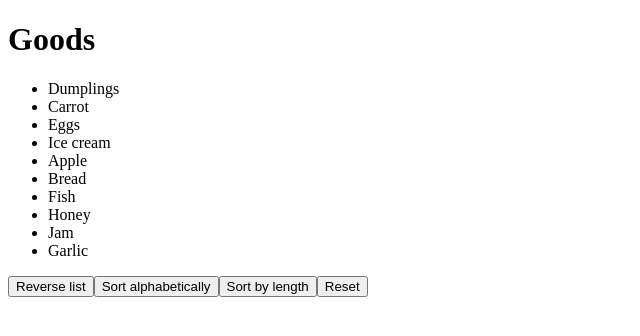
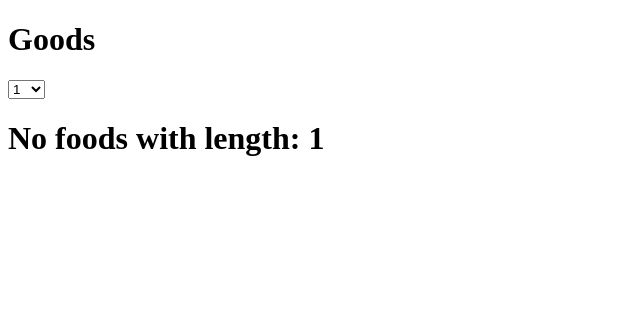
Before and after one commit to mate-academy/react_list-of-goods, a React (Create React App) app: page / in a window 1280 px wide. Both pictures are taken after a click on the button "Start". Shown: the top 336 px of the page, without its empty margins (0-640 px from the left). Built offline with nearby package versions, Linux system fonts and the light colour scheme.

Commit message:
Solved additional task

```diff
--- a/src/App.tsx
+++ b/src/App.tsx
@@ -15,14 +15,16 @@ const goodsFromServer: string[] = [
   'Garlic',
 ];
 
+const selectOptions: number[] = [1, 2, 3, 4, 5, 6, 7, 8, 9, 10];
+
 interface State {
-  goods: string[],
+  goodLength: number,
   isShowList: boolean;
 }
 
 class App extends React.Component<{}, State> {
   state: State = {
-    goods: goodsFromServer,
+    goodLength: 1,
     isShowList: false,
   };
 
@@ -30,41 +32,40 @@ class App extends React.Component<{}, State> {
     this.setState({ isShowList: true });
   };
 
-  reverseList = () => {
-    this.setState(state => ({
-      goods: [...state.goods].reverse(),
-    }));
-  };
+  handleControl = (event: any) => {
+    const { value } = event.target;
 
-  sortListByAlphabetically = () => {
-    this.setState(state => ({
-      goods: [...state.goods].sort(),
-    }));
-  };
-
-  sortListByLength = () => {
-    this.setState(state => ({
-      goods: [...state.goods]
-        .sort((prevGood, nextGood) => prevGood.length - nextGood.length),
-    }));
-  };
-
-  reset = () => {
     this.setState({
-      goods: [...goodsFromServer],
+      goodLength: value,
     });
   };
 
   render() {
-    const { goods, isShowList } = this.state;
+    const { isShowList, goodLength } = this.state;
 
     return (
       <div className="App">
         <h1>Goods</h1>
 
+        <select
+          value={goodLength}
+          name="goodLength"
+          id="goodLength"
+          onChange={this.handleControl}
+        >
+          {selectOptions.map(option => (
+            <option
+              key={option}
+              value={option}
+            >
+              {option}
+            </option>
+          ))}
+        </select>
+
         {isShowList
           ? (
-            <GoodsList goods={goods} />
+            <GoodsList goods={goodsFromServer} goodsLength={goodLength} />
           )
           : (
             <button
@@ -74,39 +75,6 @@ class App extends React.Component<{}, State> {
               Start
             </button>
           )}
-
-        {isShowList
-          && (
-            <div>
-              <button
-                onClick={this.reverseList}
-                type="button"
-              >
-                Reverse list
-              </button>
-
-              <button
-                onClick={this.sortListByAlphabetically}
-                type="button"
-              >
-                Sort alphabetically
-              </button>
-
-              <button
-                onClick={this.sortListByLength}
-                type="button"
-              >
-                Sort by length
-              </button>
-
-              <button
-                onClick={this.reset}
-                type="button"
-              >
-                Reset
-              </button>
-            </div>
-          )}
       </div>
     );
   }
--- a/src/GoodsList.tsx
+++ b/src/GoodsList.tsx
@@ -2,18 +2,95 @@ import React from 'react';
 
 type Props = {
   goods: string[];
+  goodsLength: number;
 };
 
-class GoodsList extends React.PureComponent<Props, {}> {
+interface State {
+  goods: string[];
+}
+
+class GoodsList extends React.PureComponent<Props, State> {
+  state = {
+    goods: this.props.goods,
+  };
+
+  reverseList = () => {
+    this.setState(state => ({
+      goods: [...state.goods].reverse(),
+    }));
+  };
+
+  sortListByAlphabetically = () => {
+    this.setState(state => ({
+      goods: [...state.goods].sort(),
+    }));
+  };
+
+  sortListByLength = () => {
+    this.setState(state => ({
+      goods: [...state.goods]
+        .sort((prevGood, nextGood) => prevGood.length - nextGood.length),
+    }));
+  };
+
+  reset = () => {
+    this.setState({
+      goods: [...this.props.goods],
+    });
+  };
+
   render() {
-    const { goods } = this.props;
+    const { goods } = this.state;
+    const { goodsLength } = this.props;
+    const filteredGoods: string[] = goods
+      .filter(good => good.length === Number(goodsLength));
 
     return (
-      <ul>
-        {goods.map(good => (
-          <li key={good}>{good}</li>
-        ))}
-      </ul>
+      <>
+        {filteredGoods.length > 0
+          ? (
+            <div>
+              <ul>
+                {filteredGoods.map(good => (
+                  <li key={good}>{good}</li>
+                ))}
+              </ul>
+
+              <div>
+                <button
+                  onClick={this.reverseList}
+                  type="button"
+                >
+                  Reverse list
+                </button>
+
+                <button
+                  onClick={this.sortListByAlphabetically}
+                  type="button"
+                >
+                  Sort alphabetically
+                </button>
+
+                <button
+                  onClick={this.sortListByLength}
+                  type="button"
+                >
+                  Sort by length
+                </button>
+
+                <button
+                  onClick={this.reset}
+                  type="button"
+                >
+                  Reset
+                </button>
+              </div>
+            </div>
+          )
+          : (
+            <h1>{`No foods with length: ${goodsLength}`}</h1>
+          )}
+      </>
     );
   }
 }
```
